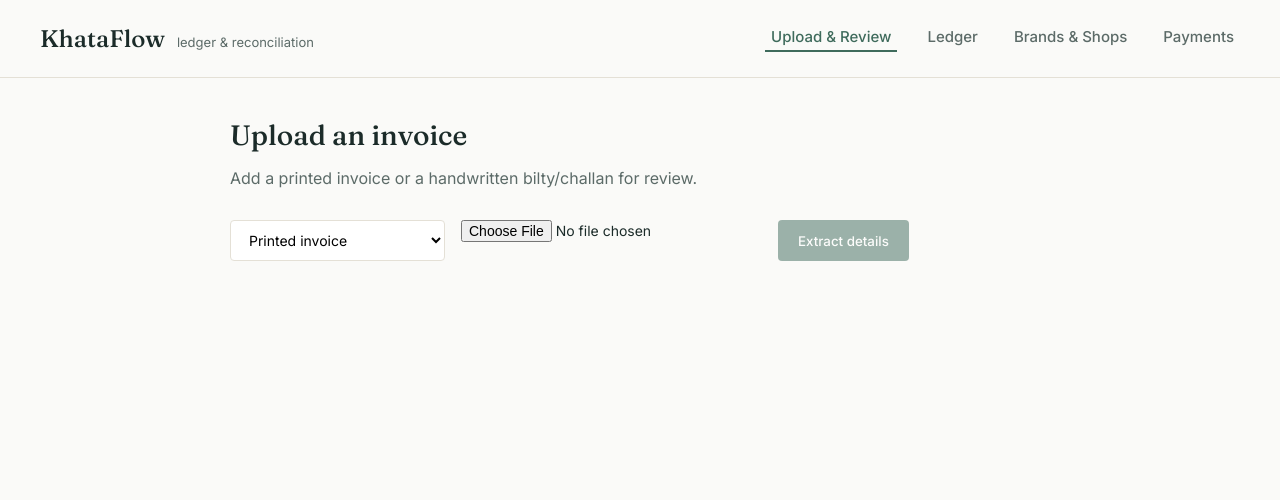
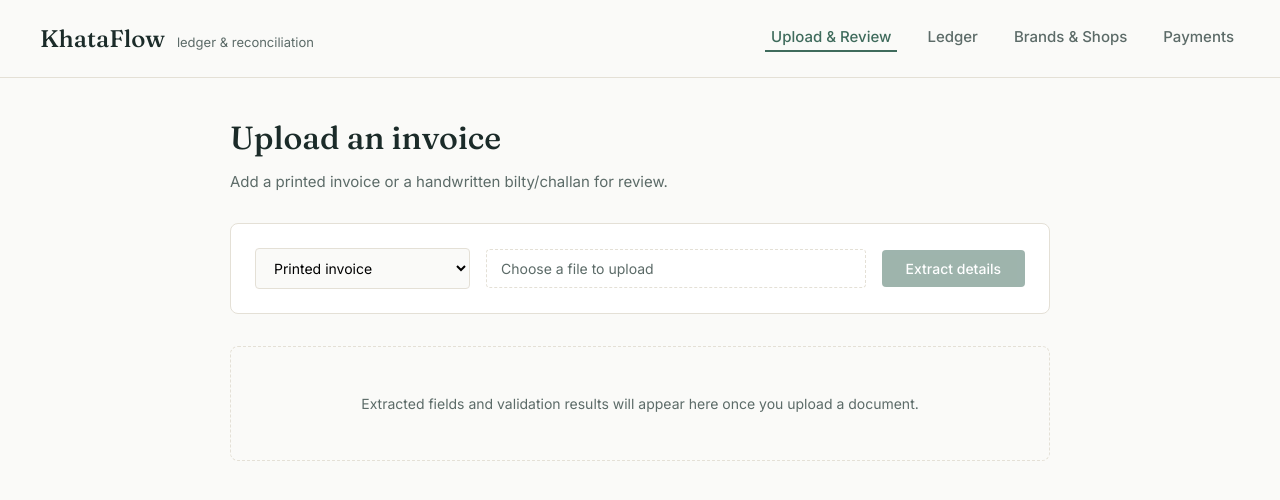
Before and after one commit to AanchalRathi/KhataFlow, a React (Vite) app in the folder frontend/: page / in a window 1280 px wide. Shown: the top 500 px of the page. Built offline with nearby package versions, Linux system fonts and the light colour scheme.

Commit message:
Added editable fields for flagged invoices with resubmit-for-validation flow

```diff
--- a/frontend/src/UploadReview.jsx
+++ b/frontend/src/UploadReview.jsx
@@ -1,11 +1,5 @@
 import { useState } from "react";
-import { uploadInvoice } from "./api";
-
-export default function UploadReview() {
-  const [file, setFile] = useState(null);
-  const [docType, setDocType] = useState("printed");
-  const [result, setResult] = useState(null);
-  const [loading, setLoading] = useState(false);
+import { uploadInvoice, updateInvoice } from "./api";
 
 const LABELS = {
   cgst_rate: "CGST Rate", cgst_amount: "CGST Amount",
@@ -14,76 +8,110 @@ export default function UploadReview() {
   vendor_gstin: "Vendor GSTIN"
 };
 
+export default function UploadReview() {
+  const [file, setFile] = useState(null);
+  const [docType, setDocType] = useState("printed");
+  const [result, setResult] = useState(null);
+  const [loading, setLoading] = useState(false);
+  const [editedData, setEditedData] = useState(null);
+  const [saving, setSaving] = useState(false);
+
   const handleSubmit = async () => {
     if (!file) return;
     setLoading(true);
     const res = await uploadInvoice(file, docType);
     setResult(res);
+    setEditedData(res.extracted_data || null);
     setLoading(false);
   };
 
-  const fields = result?.extracted_data
-    ? Object.entries(result.extracted_data).filter(([k]) => k !== "line_items")
+  const handleFieldChange = (key, value) => {
+    setEditedData({ ...editedData, [key]: value });
+  };
+
+  const handleSaveCorrections = async () => {
+    setSaving(true);
+    const numericFields = ["taxable_value", "cgst_rate", "cgst_amount", "sgst_rate", "sgst_amount", "igst_rate", "igst_amount", "total_amount"];
+    const cleaned = { ...editedData };
+    numericFields.forEach((f) => {
+      if (cleaned[f] !== null && cleaned[f] !== "") cleaned[f] = parseFloat(cleaned[f]);
+    });
+    const res = await updateInvoice(result.invoice_id, cleaned);
+    setResult(res);
+    setEditedData(res.extracted_data);
+    setSaving(false);
+  };
+
+  const fields = editedData
+    ? Object.entries(editedData).filter(([k]) => k !== "line_items")
     : [];
+
+  const isFlagged = result?.validation_status === "flagged";
 
   return (
     <div>
-      <h2 style={{ fontSize: 28, marginBottom: 8 }}>Upload an invoice</h2>
-      <p style={{ color: "var(--ink-soft)", marginBottom: 32 }}>
+      <h2 style={{ fontSize: 32, marginBottom: 8 }}>Upload an invoice</h2>
+      <p style={{ color: "var(--ink-soft)", marginBottom: 32, fontSize: 15 }}>
         Add a printed invoice or a handwritten bilty/challan for review.
       </p>
 
-      <div style={{ display: "flex", gap: 16, marginBottom: 24 }}>
+      <div style={{
+        border: "1px solid var(--rule)", borderRadius: 8, padding: 24,
+        background: "white", marginBottom: 32
+      }}>
+        <div style={{ display: "flex", gap: 16, alignItems: "center" }}>
           <select
             value={docType}
             onChange={(e) => setDocType(e.target.value)}
             style={{
-            padding: "10px 14px",
-            border: "1px solid var(--rule)",
-            borderRadius: 4,
-            fontFamily: "Inter",
-            fontSize: 14,
-            background: "white"
+              padding: "10px 14px", border: "1px solid var(--rule)", borderRadius: 4,
+              fontFamily: "Inter", fontSize: 14, background: "var(--paper)"
             }}
           >
             <option value="printed">Printed invoice</option>
             <option value="handwritten">Handwritten bilty/challan</option>
           </select>
 
-        <input
-          type="file"
-          onChange={(e) => setFile(e.target.files[0])}
-          style={{ fontFamily: "Inter", fontSize: 14 }}
-        />
+          <label style={{
+            padding: "10px 14px", border: "1px dashed var(--rule)", borderRadius: 4,
+            fontFamily: "Inter", fontSize: 14, color: "var(--ink-soft)", cursor: "pointer", flex: 1
+          }}>
+            {file ? file.name : "Choose a file to upload"}
+            <input type="file" onChange={(e) => setFile(e.target.files[0])} style={{ display: "none" }} />
+          </label>
 
           <button
             onClick={handleSubmit}
             disabled={!file || loading}
             style={{
-            padding: "10px 20px",
-            background: "var(--sage)",
-            color: "white",
-            border: "none",
-            borderRadius: 4,
-            fontFamily: "Inter",
-            fontWeight: 500,
-            cursor: file ? "pointer" : "not-allowed",
-            opacity: file ? 1 : 0.5
+              padding: "10px 24px", background: "var(--sage)", color: "white", border: "none",
+              borderRadius: 4, fontFamily: "Inter", fontWeight: 500, fontSize: 14,
+              cursor: file ? "pointer" : "not-allowed", opacity: file ? 1 : 0.5, whiteSpace: "nowrap"
             }}
           >
             {loading ? "Reading document…" : "Extract details"}
           </button>
         </div>
+      </div>
 
-      {result && (
-        <div style={{ borderTop: "1px solid var(--rule)", paddingTop: 24 }}>
+      {!result && (
         <div style={{
-            display: "inline-block",
-            padding: "4px 12px",
-            borderRadius: 4,
-            fontSize: 13,
-            fontWeight: 500,
-            marginBottom: 20,
+          border: "1px dashed var(--rule)", borderRadius: 8, padding: "48px 24px",
+          textAlign: "center", color: "var(--ink-soft)"
+        }}>
+          <p style={{ fontSize: 14, margin: 0 }}>
+            Extracted fields and validation results will appear here once you upload a document.
+          </p>
+        </div>
+      )}
+
+      {result && !result.error && (
+        <div style={{ border: "1px solid var(--rule)", borderRadius: 8, background: "white", padding: 24 }}>
+          <div style={{
+            display: "flex", justifyContent: "space-between", alignItems: "center", marginBottom: 20
+          }}>
+            <div style={{
+              display: "inline-block", padding: "4px 12px", borderRadius: 4, fontSize: 13, fontWeight: 500,
               background: result.validation_status === "valid" ? "var(--sage-soft)" : "var(--flag-soft)",
               color: result.validation_status === "valid" ? "var(--sage)" : "var(--flag)"
             }}>
@@ -91,19 +119,43 @@ export default function UploadReview() {
               {result.validation_reason ? ` — ${result.validation_reason}` : ""}
             </div>
 
+            {isFlagged && (
+              <button
+                onClick={handleSaveCorrections}
+                disabled={saving}
+                style={{
+                  padding: "8px 16px", background: "var(--sage)", color: "white", border: "none",
+                  borderRadius: 4, fontFamily: "Inter", fontWeight: 500, fontSize: 13, cursor: "pointer"
+                }}
+              >
+                {saving ? "Saving…" : "Save corrections"}
+              </button>
+            )}
+          </div>
+
           {fields.map(([key, value]) => (
             <div key={key} style={{
-              display: "flex",
-              justifyContent: "space-between",
-              padding: "12px 0",
-              borderBottom: "1px solid var(--rule)"
+              display: "flex", justifyContent: "space-between", alignItems: "center",
+              padding: "10px 0", borderBottom: "1px solid var(--rule)"
             }}>
               <span style={{ color: "var(--ink-soft)", fontSize: 14, textTransform: "capitalize" }}>
                 {LABELS[key] || key.replace(/_/g, " ")}
               </span>
+              {isFlagged ? (
+                <input
+                  className="mono"
+                  value={value === null ? "" : value}
+                  onChange={(e) => handleFieldChange(key, e.target.value)}
+                  style={{
+                    fontSize: 14, textAlign: "right", border: "1px solid var(--rule)",
+                    borderRadius: 4, padding: "4px 8px", width: 200, fontFamily: "IBM Plex Mono"
+                  }}
+                />
+              ) : (
                 <span className="mono" style={{ fontSize: 14 }}>
                   {value === null ? "—" : String(value)}
                 </span>
+              )}
             </div>
           ))}
         </div>
--- a/frontend/src/api.js
+++ b/frontend/src/api.js
@@ -37,3 +37,12 @@ export async function getShopTransactions(id) {
   const res = await fetch(`${API_BASE}/shops/${id}/transactions`);
   return res.json();
 }
+
+export async function updateInvoice(invoiceId, extractedData) {
+  const res = await fetch(`${API_BASE}/invoices/${invoiceId}`, {
+    method: "PUT",
+    headers: { "Content-Type": "application/json" },
+    body: JSON.stringify({ extracted_data: extractedData })
+  });
+  return res.json();
+}
```
Also changed, not shown: 2 other files (tests, documents, lock files or other folders). Lines whose indentation alone changed are shown as unchanged.
